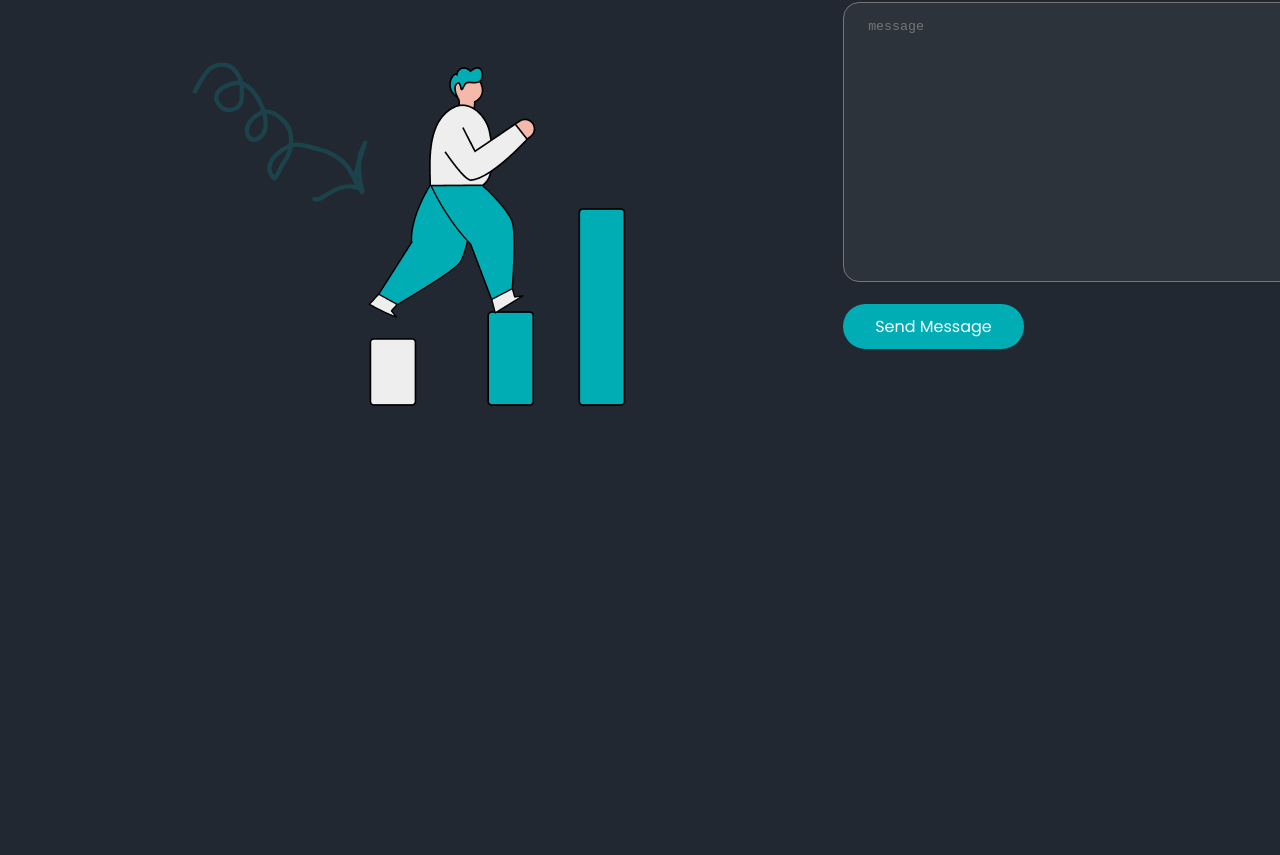
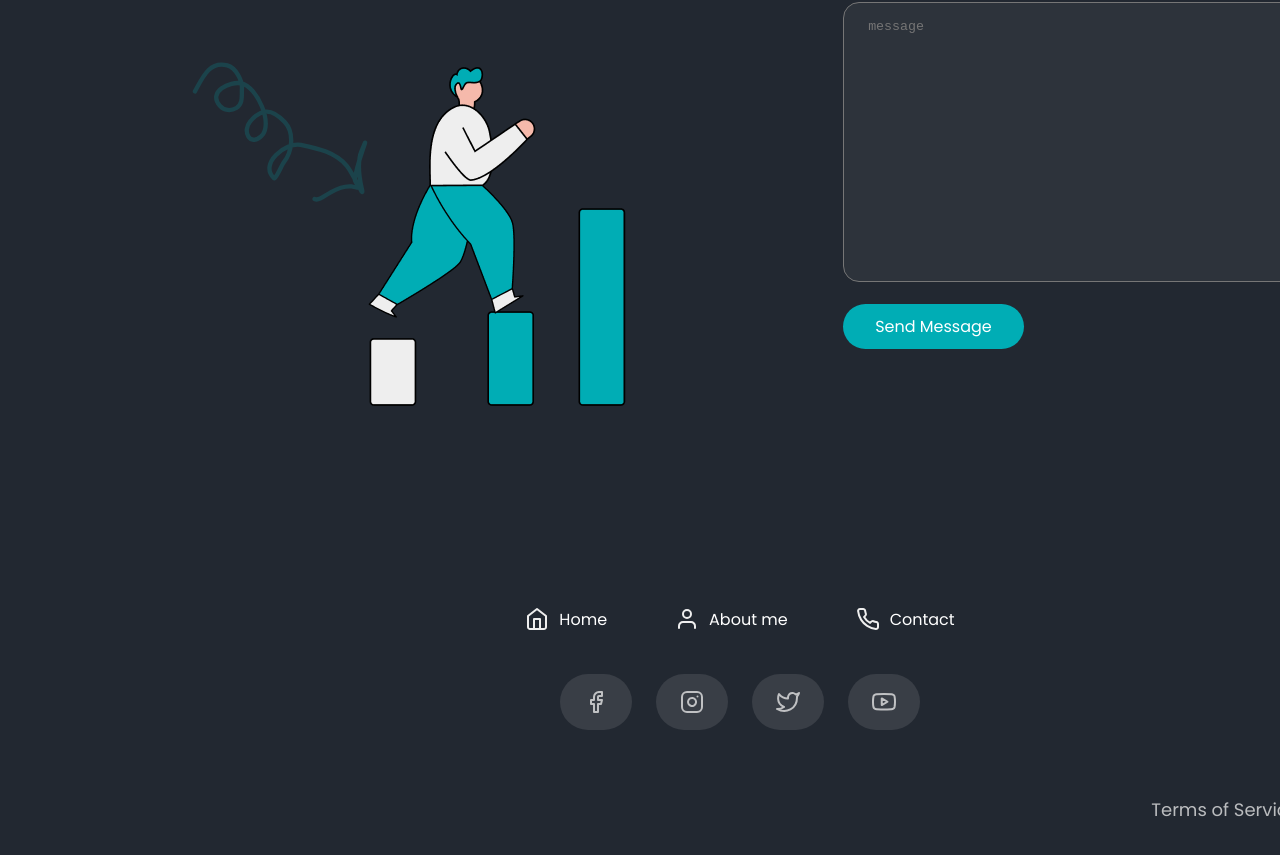
Before and after one commit to thiagocordeirodantas/WebDesign, a React (Create React App) app in the folder webpage/: page / in a window 1280 px wide. Shown: the part 3066-3921 px from the top of the page. Before the commit the page ends 3577 px from the top, so only its background shows below. Built offline with nearby package versions, Linux system fonts and the light colour scheme.

Commit message:
projeto finalizado

```diff
--- a/webpage/src/App.js
+++ b/webpage/src/App.js
@@ -3,6 +3,7 @@ import Header from "./components/Header";
 import Sobre from "./components/Sobre";
 import Projetos from "./components/Projetos";
 import Contato from "./components/Contato";
+import Footer from "./components/Footer";
 
 function App() {
   return (
@@ -12,6 +13,7 @@ function App() {
       <Sobre/>
       <Projetos/>
       <Contato/>
+      <Footer/>
     </div>
   );
 }
--- /dev/null
+++ b/webpage/src/components/Footer/Footer.css
@@ -0,0 +1,57 @@
+.footer-container {
+    display: flex;
+    justify-content: center;
+    width: 90rem;
+    height: 25rem;
+    flex-direction: column;
+}
+
+.container-lista-footer {
+    list-style: none;
+    display: inline-flex;
+    align-items: flex-start;
+    gap: 3rem;
+justify-content: center;
+
+}
+
+.lista-footer-item {
+    display: flex;
+padding: 0.625rem;
+align-items: flex-start;
+gap: 0.625rem;
+color: #FFF;
+}
+
+
+.container-icon-footer {
+    display: inline-flex;
+    align-items: flex-start;
+    gap: 1.5rem;
+    justify-content: center;
+}
+
+.lista-icon-footer {
+    list-style: none;
+    display: flex;
+    width: 3rem;
+    height: 2rem;
+    padding: 0.75rem;
+    justify-content: center;
+    align-items: center;
+    border-radius: 3.125rem;
+    background: var(--color-2, #393E46);
+}
+
+.texto-footer {
+    color: rgba(238, 238, 238, 0.75);
+font-family: Poppins;
+font-size: 1.125rem;
+font-style: normal;
+font-weight: 400;
+line-height: normal;
+display: flex;
+justify-content: right;
+margin-top: 50px;
+margin-left: 60%;
+}
--- /dev/null
+++ b/webpage/src/components/Footer/index.js
@@ -0,0 +1,24 @@
+import './Footer.css';
+
+const Footer = () => {
+    return (
+            <div className="footer-container">
+                <ul className="container-lista-footer">
+                    <li className="lista-footer-item"><img src="home.svg"/>Home</li>
+                    <li className="lista-footer-item"><img src="user.svg"/>About me</li>
+                    <li className="lista-footer-item"><img src="phone.svg"/>Contact</li>
+                </ul>
+                <ul className="container-icon-footer">
+                    <li className="lista-icon-footer"><img className="icon-footer" src="facebook.svg"/></li>
+                    <li className="lista-icon-footer"><img className="icon-footer" src="instagram.svg"/></li>
+                    <li className="lista-icon-footer"><img className="icon-footer" src="twitter.svg"/></li>
+                    <li className="lista-icon-footer"><img className="icon-footer" src="youtube.svg"/></li>
+                </ul>
+                    <p className="texto-footer">Terms of Service - Privacy Policy</p>
+            </div>
+
+    )
+}
+
+
+export default Footer;
```
Also changed, not shown: webpage/public/Home Page.png (deleted).
